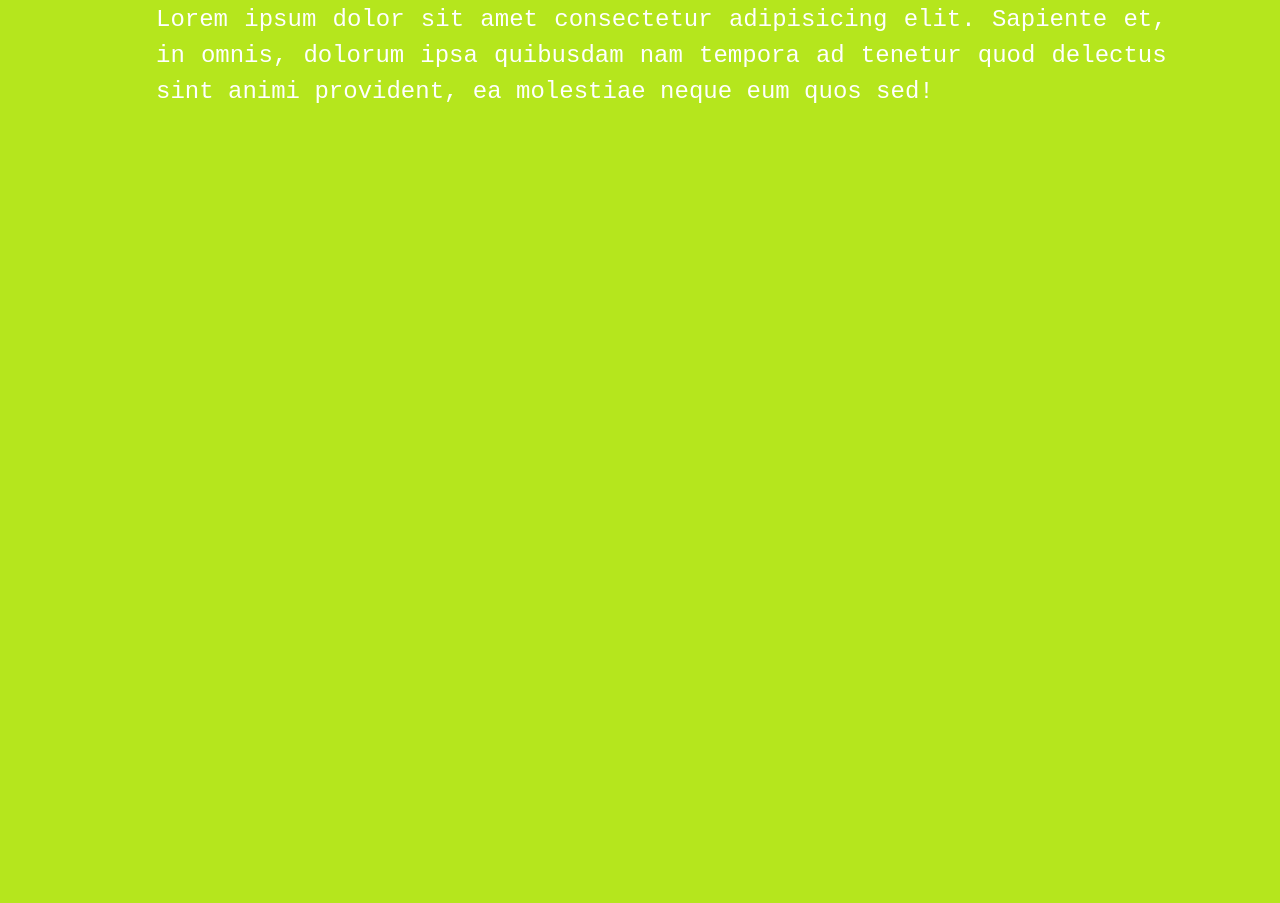
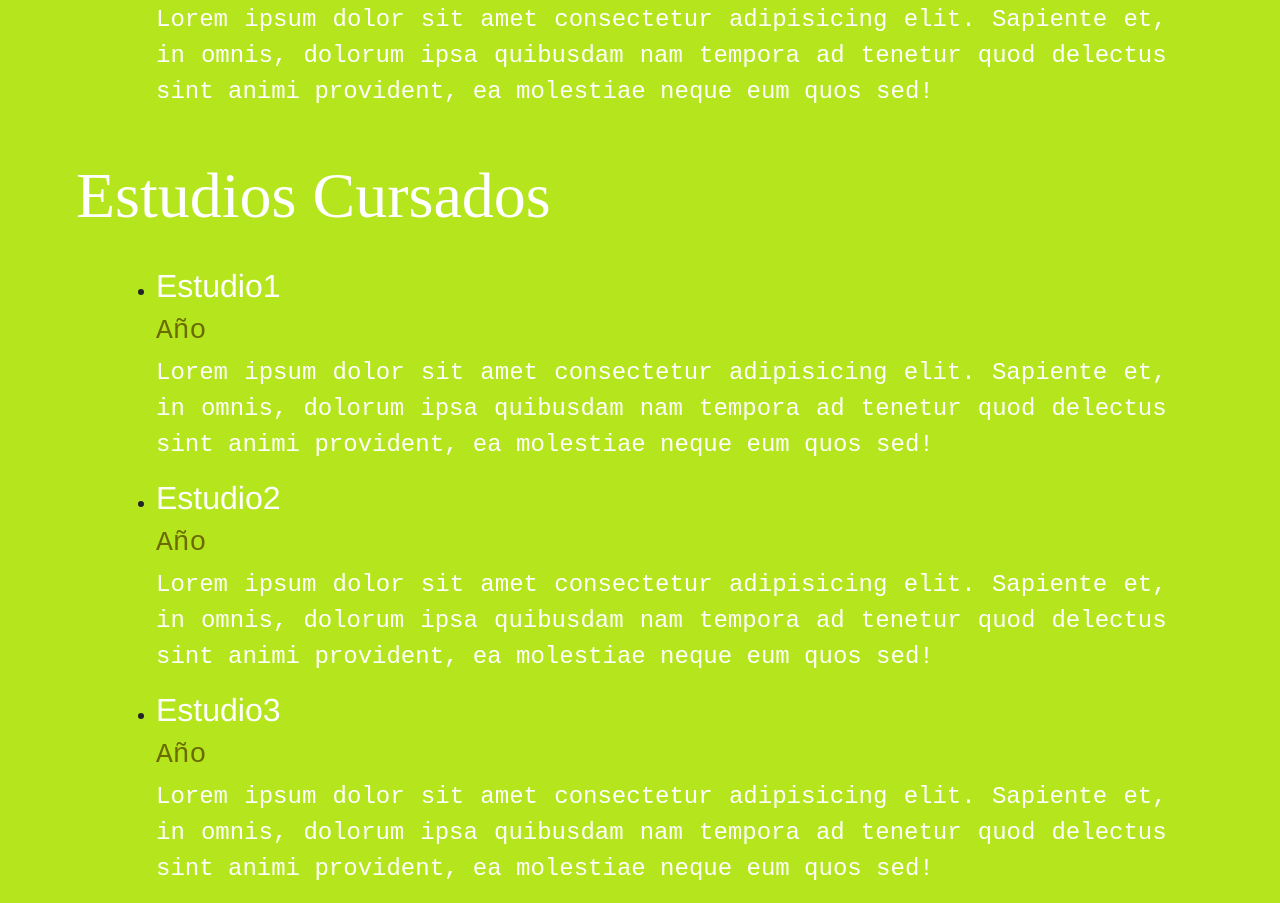
Before and after one commit to NeitRoot/ProyectoIntegrador-ArgPrograma, an Angular app: page / in a window 1280 px wide. Shown: the part 1460-2363 px from the top of the page. Before the commit the page ends 1586 px from the top, so only its background shows below. Built offline with nearby package versions, Linux system fonts and the light colour scheme.

Commit message:
Sección Educación esbozada

```diff
--- a/src/app/app.component.html
+++ b/src/app/app.component.html
@@ -1,3 +1,4 @@
 <app-header></app-header>
 <app-about></app-about>
 <app-jobs></app-jobs>
+<app-education></app-education>
--- a/src/app/app.module.ts
+++ b/src/app/app.module.ts
@@ -9,6 +9,7 @@ import { SocialmediaComponent } from './components/socialmedia/socialmedia.compo
 import { BannerComponent } from './components/banner/banner.component';
 import { AboutComponent } from './components/about/about.component';
 import { JobsComponent } from './components/jobs/jobs.component';
+import { EducationComponent } from './components/education/education.component';
 
 @NgModule({
   declarations: [
@@ -18,7 +19,8 @@ import { JobsComponent } from './components/jobs/jobs.component';
     SocialmediaComponent,
     BannerComponent,
     AboutComponent,
-    JobsComponent
+    JobsComponent,
+    EducationComponent
   ],
   imports: [
     BrowserModule,
--- /dev/null
+++ b/src/app/components/education/education.component.css
@@ -0,0 +1,22 @@
+h1{
+    margin-top: 0.5em;
+    margin-left: 1em;
+    margin-bottom: 0.5em;
+}
+
+#items{
+    margin-left: 7em;
+    text-align: justify;
+}
+
+@media (max-width:757px){
+    h1{
+        margin-left: .5em;
+        margin-bottom: .5em;
+    }
+
+    #items{
+        margin-left: 1em;
+        text-align: left;
+    }
+}
--- /dev/null
+++ b/src/app/components/education/education.component.html
@@ -0,0 +1,38 @@
+<div class="container-fluid">
+    <div class="row">
+            <h1>Estudios Cursados</h1>
+        <div class="col-10" id="items">
+            <ul>
+                <li>
+                    <h2>Estudio1</h2>
+                    <h3>Año</h3>
+                    <p>Lorem ipsum dolor sit amet consectetur adipisicing elit.
+                        Sapiente et, in omnis, dolorum ipsa quibusdam nam tempora
+                        ad tenetur quod delectus sint animi provident, ea molestiae
+                        neque eum quos sed!
+                    </p>
+                </li>
+                <li>
+                    <h2>Estudio2</h2>
+                    <h3>Año</h3>
+                    <p>Lorem ipsum dolor sit amet consectetur adipisicing elit.
+                        Sapiente et, in omnis, dolorum ipsa quibusdam nam tempora
+                        ad tenetur quod delectus sint animi provident, ea molestiae
+                        neque eum quos sed!
+                    </p>
+                </li>
+                <li>
+                    <h2>Estudio3</h2>
+                    <h3>Año</h3>
+                    <p>Lorem ipsum dolor sit amet consectetur adipisicing elit.
+                        Sapiente et, in omnis, dolorum ipsa quibusdam nam tempora
+                        ad tenetur quod delectus sint animi provident, ea molestiae
+                        neque eum quos sed!
+                    </p>
+                </li>
+            </ul>
+
+        </div>
+
+    </div>
+    </div>
--- /dev/null
+++ b/src/app/components/education/education.component.ts
@@ -0,0 +1,15 @@
+import { Component, OnInit } from '@angular/core';
+
+@Component({
+  selector: 'app-education',
+  templateUrl: './education.component.html',
+  styleUrls: ['./education.component.css']
+})
+export class EducationComponent implements OnInit {
+
+  constructor() { }
+
+  ngOnInit(): void {
+  }
+
+}
```
Also changed, not shown: 1 other file (tests, documents, lock files or other folders).
